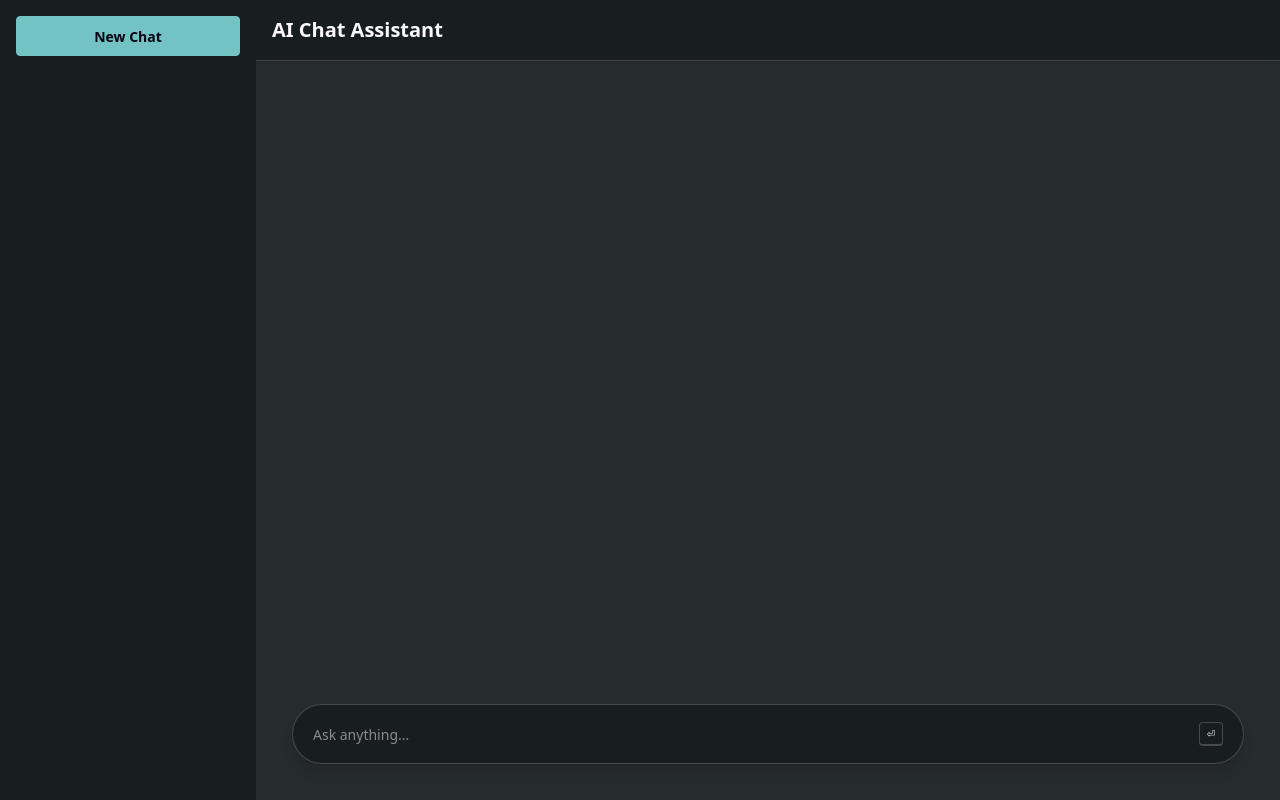
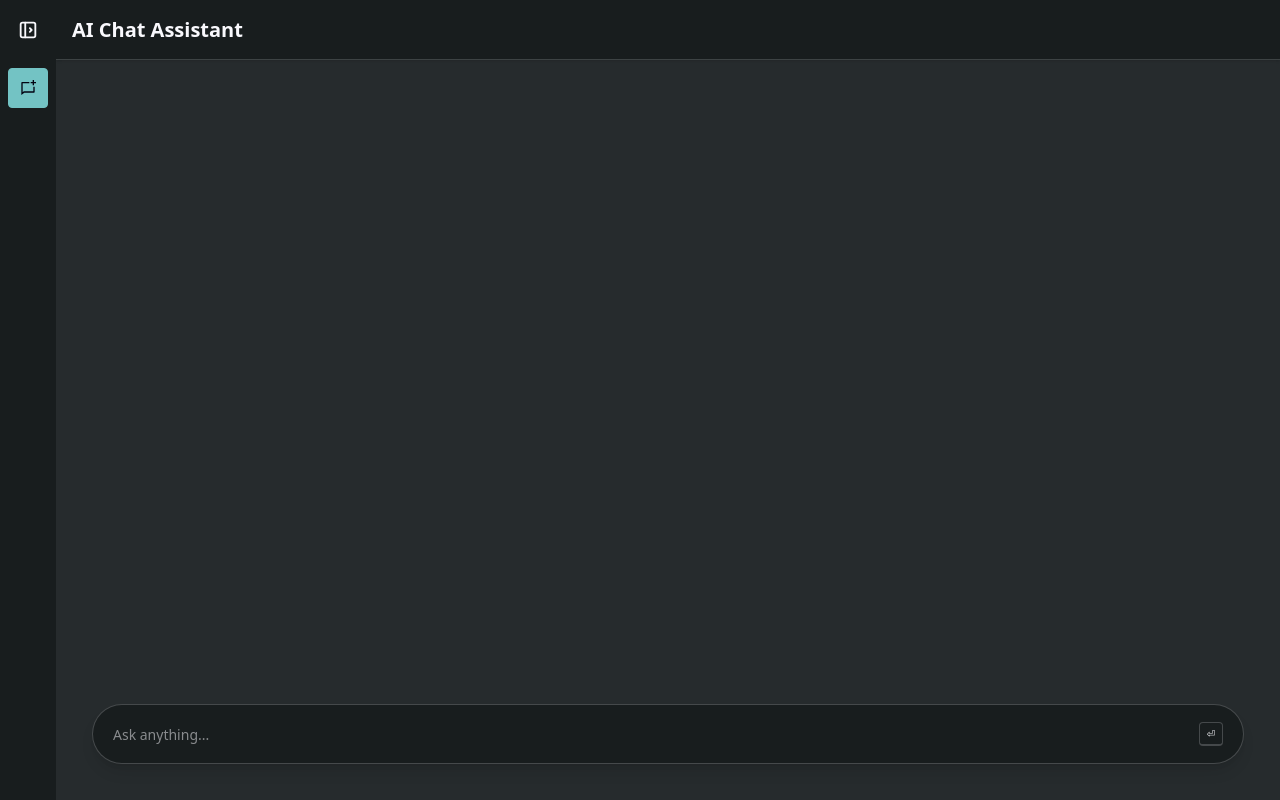
Before and after one commit to NonPN/NonPN.github.io, a React (Vite) app: page / in a window 1280 px wide. Built offline with nearby package versions, Linux system fonts and the light colour scheme.

Commit message:
feat: adjust ui, add drawer sidebar

```diff
--- a/package.json
+++ b/package.json
@@ -18,6 +18,7 @@
     "nanoid": "^5.1.6",
     "react": "^19.1.1",
     "react-dom": "^19.1.1",
+    "react-icons": "^5.5.0",
     "react-router-dom": "^7.9.5",
     "tailwindcss": "^4.1.17",
     "zustand": "^5.0.8"
@@ -40,6 +41,7 @@
     "eslint-plugin-react-refresh": "^0.4.22",
     "globals": "^16.4.0",
     "prettier": "^3.6.2",
+    "prettier-plugin-tailwindcss": "^0.7.1",
     "typescript": "~5.9.3",
     "typescript-eslint": "^8.45.0",
     "vite": "^7.1.7"
--- a/src/components/chat/ChatInput.tsx
+++ b/src/components/chat/ChatInput.tsx
@@ -17,25 +17,9 @@ const ChatInput = ({ onSendMessage, isLoading = false }: ChatInputProps) => {
   };
 
   return (
-    <form onSubmit={handleSubmit} className="p-4 bg-base-100">
+    <form onSubmit={handleSubmit} className="bg-base-100 p-4">
       <div className="flex gap-4">
-        <label className="input flex-1 m-5 py-2 px-5 min-h-15 bg-base-200 border rounded-full shadow-lg">
-          {/* <svg
-            className="h-[1em] opacity-50"
-            xmlns="http://www.w3.org/2000/svg"
-            viewBox="0 0 24 24"
-          >
-            <g
-              stroke-linejoin="round"
-              stroke-linecap="round"
-              stroke-width="2.5"
-              fill="none"
-              stroke="currentColor"
-            >
-              <circle cx="11" cy="11" r="8"></circle>
-              <path d="m21 21-4.3-4.3"></path>
-            </g>
-          </svg> */}
+        <label className="input bg-base-200 m-5 min-h-15 flex-1 rounded-full border px-5 py-2 shadow-lg">
           <input
             type="text"
             value={message}
@@ -46,21 +30,6 @@ const ChatInput = ({ onSendMessage, isLoading = false }: ChatInputProps) => {
           />
           <kbd className="kbd kbd-md">⏎</kbd>
         </label>
-        {/* <input
-          type="text"
-          value={message}
-          onChange={(e) => setMessage(e.target.value)}
-          placeholder="Type your message..."
-          className="input flex-1 p-2 bg-base-100 border border-base-300 rounded-lg focus:outline-none"
-          disabled={isLoading}
-        />
-        <button
-          type="submit"
-          disabled={isLoading || !message.trim()}
-          className="btn btn-primary min-w-[100px]"
-        >
-          {isLoading ? "Sending..." : "Send"}
-        </button> */}
       </div>
     </form>
   );
--- a/src/components/chat/ChatSidebar.tsx
+++ b/src/components/chat/ChatSidebar.tsx
@@ -1,4 +1,11 @@
+import { SIDE_BAR_DRAWER_ID } from "@/pages/Home";
 import { useChatStore } from "@/store/ChatStore";
+import {
+  TbLayoutSidebarLeftExpand,
+  TbLayoutSidebarRightExpand,
+} from "react-icons/tb";
+import { RiChatNewLine } from "react-icons/ri";
+import { BsThreeDots } from "react-icons/bs";
 
 interface ChatSidebarProps {
   onNewChat: () => void;
@@ -12,60 +19,83 @@ const ChatSidebar = ({ onNewChat }: ChatSidebarProps) => {
   };
 
   return (
-    <div className="w-64 bg-base-200 text-base-content p-4 flex flex-col h-screen z-10">
-      <button onClick={onNewChat} className="w-full btn btn-primary mb-4">
-        New Chat
+    <div className="drawer-side is-drawer-close:overflow-visible">
+      <label
+        htmlFor={SIDE_BAR_DRAWER_ID}
+        aria-label="close sidebar"
+        className="drawer-overlay"
+      ></label>
+      <div className="bg-base-200 is-drawer-close:w-14 is-drawer-open:w-64 flex min-h-full flex-col items-start">
+        <div className="flex h-15 w-full flex-row-reverse items-center">
+          <label
+            htmlFor={SIDE_BAR_DRAWER_ID}
+            aria-label="open sidebar"
+            className="btn btn-square btn-ghost is-drawer-close:w-full is-drawer-open:m-2"
+          >
+            <TbLayoutSidebarLeftExpand
+              className="is-drawer-open:hidden"
+              size={22}
+            />
+            <TbLayoutSidebarRightExpand
+              className="is-drawer-close:hidden"
+              size={22}
+            />
+          </label>
+        </div>
+        <ul className="menu w-full grow">
+          <li className="mb-2">
+            <button
+              onClick={onNewChat}
+              className="btn btn-primary is-drawer-close:p-0"
+            >
+              <text className="is-drawer-close:hidden">New Chat</text>
+              <RiChatNewLine
+                className="is-drawer-open:ml-2 is-drawer-close:size-4"
+                size={20}
+              />
             </button>
-      <div className="flex-1 overflow-y-auto">
+          </li>
+          <text className="is-drawer-close:hidden px-4 py-2 opacity-50">
+            Chats
+          </text>
           {chatSideBar.map(({ id, title }) => (
             <div
               key={id}
               onClick={() => onSelectChat(id)}
-            className={`flex p-2 rounded-lg mb-2 cursor-pointer ${
+              className={`group is-drawer-close:hidden mb-2 flex cursor-pointer items-center rounded-lg p-2 ${
                 activeChatId === id ? "bg-gray-600" : "hover:bg-gray-700"
               }`}
             >
               <text className="flex-1">{title}</text>
-            <div className="dropdown">
-              <div tabIndex={0} role="button" className="btn m-1">
-                Click
+              <div className="dropdown dropdown-bottom dropdown-end">
+                <div
+                  tabIndex={0}
+                  role="button"
+                  className="label invisible m-1 group-hover:visible"
+                >
+                  <BsThreeDots size={16} />
                 </div>
                 <ul
                   tabIndex={-1}
                   className="dropdown-content menu bg-base-100 rounded-box z-20 w-52 p-2 shadow-sm"
                 >
                   <li>
-                  <a>Item 1</a>
+                    <label className="rounded-t-box rounded-b-none">
+                      rename
+                    </label>
+                    {/* <kbd className="kbd kbd-sm">⏎</kbd> */}
                   </li>
+                  <hr className="border-base-300 border-t" />
                   <li>
-                  <a>Item 2</a>
+                    <label className="rounded-b-box rounded-t-none">
+                      delete
+                    </label>
                   </li>
                 </ul>
               </div>
-            {/* <button
-              className="btn"
-              popoverTarget="chat-opt-dropdown"
-              style={{ anchorName: "--chat-opt-anchor" } as React.CSSProperties}
-            >
-              ...
-            </button>
-            <ul
-              className="menu dropdown-content p-2 shadow bg-base-100 rounded-box w-35"
-              popover="auto"
-              id="chat-opt-dropdown"
-              style={
-                { positionAnchor: "--chat-opt-anchor" } as React.CSSProperties
-              }
-            >
-              <li className="mb-2 p-2 hover:bg-base-300 rounded-box">
-                rename
-                <kbd className="kbd kbd-sm">⏎</kbd>
-              </li>
-              <hr className="border-t border-base-300" />
-              <li className="mt-2 p-2 hover:bg-base-300 rounded-box">delete</li>
-            </ul> */}
             </div>
           ))}
+        </ul>
       </div>
     </div>
   );
--- a/src/components/chat/Message.tsx
+++ b/src/components/chat/Message.tsx
@@ -13,7 +13,7 @@ const Message = ({ content, isAI, timestamp }: MessageProps) => {
         }`}
       >
         <p className="text-sm md:text-base">{content}</p>
-        <span className="text-xs opacity-70 mt-1 block">{timestamp}</span>
+        <span className="mt-1 block text-xs opacity-70">{timestamp}</span>
       </div>
     </div>
   );
--- a/src/pages/Home.tsx
+++ b/src/pages/Home.tsx
@@ -1,15 +1,14 @@
-import { useEffect, useState } from "react";
+import { useState } from "react";
 import ChatSidebar from "../components/chat/ChatSidebar";
 import MessageList from "../components/chat/MessageList";
 import ChatInput from "../components/chat/ChatInput";
 import type { Message } from "@/types/chat";
 import { useChatStore } from "@/store/ChatStore";
 
-const SIDE_BAR_DRAWER_ID = "chat-sidebar-drawer";
+export const SIDE_BAR_DRAWER_ID = "chat-sidebar-drawer";
 
 const Home = () => {
   const {
-    chats,
     activeChatId,
     getActiveChat,
     setActiveChat,
@@ -59,11 +58,16 @@ const Home = () => {
   };
 
   return (
-    <div className="flex h-screen bg-base-100">
+    <div className="drawer lg:drawer-open">
+      <input
+        id={SIDE_BAR_DRAWER_ID}
+        type="checkbox"
+        className="drawer-toggle"
+      />
       <ChatSidebar onNewChat={handleNewChat} />
-      <div className="flex-1 flex flex-col">
-        <div className="bg-base-200 shadow-sm p-4 border-b border-base-300">
-          <h1 className="text-xl text-base-content font-semibold">
+      <div className="drawer-content flex h-screen flex-col">
+        <div className="bg-base-200 border-base-300 h-15 border-b p-4 shadow-sm">
+          <h1 className="text-base-content text-xl font-semibold">
             AI Chat Assistant
           </h1>
         </div>
```
Also changed, not shown: src/pages/Temp.tsx (deleted, +0 -60 lines), 2 other files (tests, documents, lock files or other folders). Lines whose indentation alone changed are shown as unchanged.
